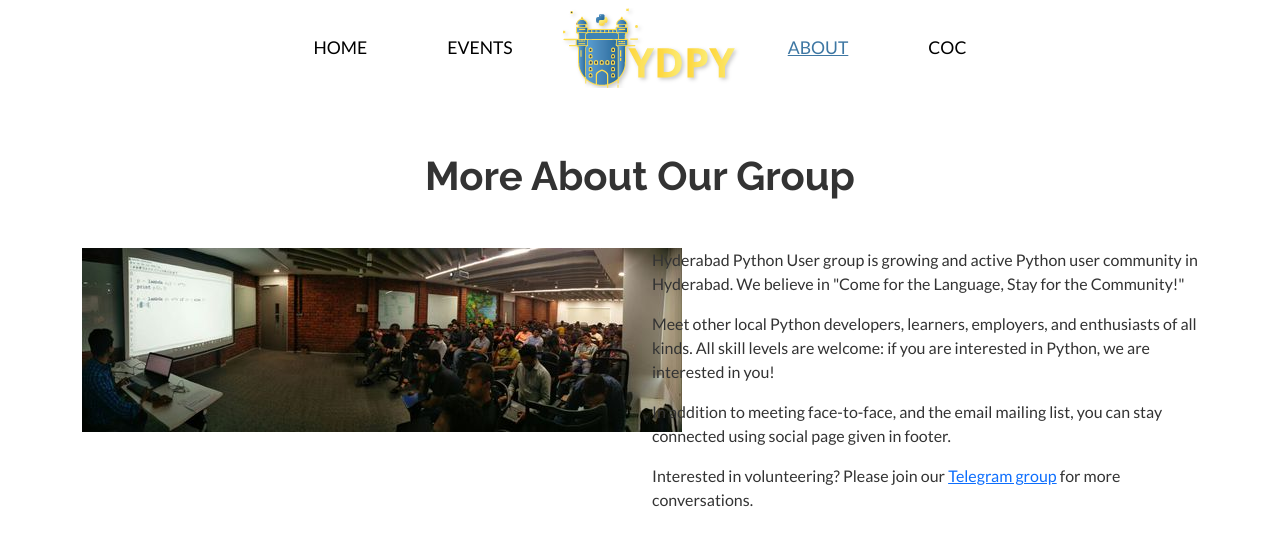
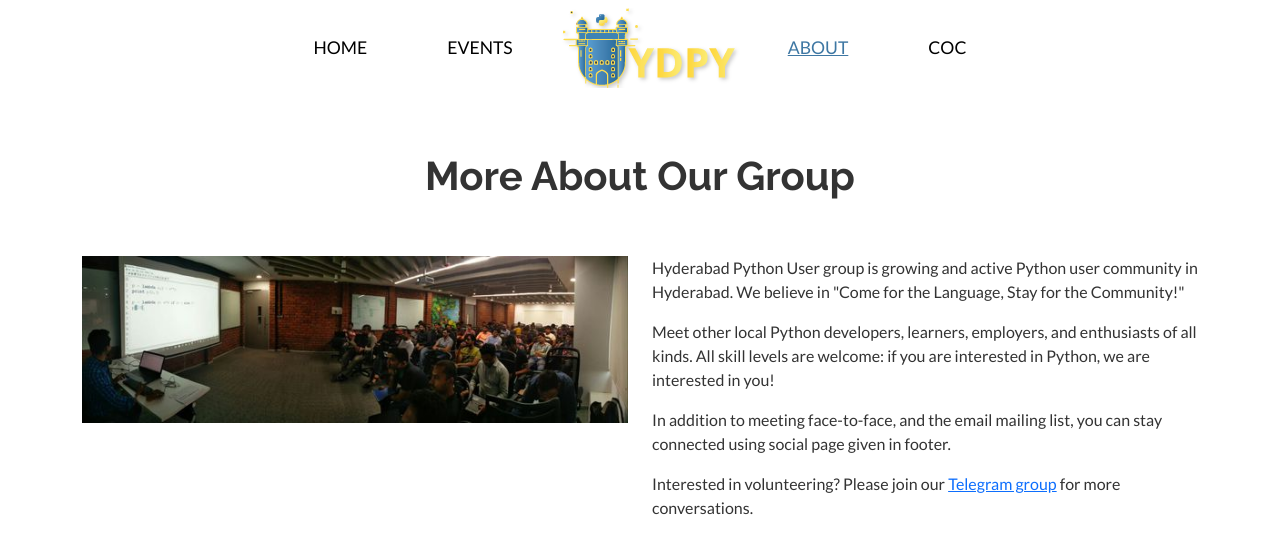
Before and after one commit to HydPy/HydPy, a Jekyll site: the page built from about.html, in a window 1280 px wide. Shown: the top 540 px of the page. Built offline with Jekyll 4.4.1, drawn with Linux system fonts in a browser that asks for light colours; grey boxes are pictures that could not be loaded.

Commit message:
Resolve text/image overlap on about page and instagram social

```diff
--- a/_config.yml
+++ b/_config.yml
@@ -39,6 +39,8 @@ social:
     url: https://t.me/HydPy
   - title: linkedin
     url: https://www.linkedin.com/company/hydpy/
+  - title: instagram
+    url: https://www.instagram.com/hydpython/
 
 # Postal address (add as many lines as necessary). Shown in footer and on Contact page.
 email: hydpy@python.org
--- a/about.html
+++ b/about.html
@@ -7,10 +7,10 @@ permalink: /about/
 <div class="container mtb">
     <div class="row">
         <h1 class="text-center my-5">More About Our Group</h1>
-        <div class="col-lg-6">
-            <img class="img-responsive" src="{{ '/assets/img/python_group.jpg' | prepend: site.baseurl }}" alt="">
+        <div class="col-lg-6 pt-2">
+            <img class="img-fluid" src="{{ '/assets/img/python_group.jpg' | prepend: site.baseurl }}" alt="Photo of a meetup showing a speaker delivering a session.">
         </div>
-        <div class="col-lg-6">
+        <div class="col-lg-6 pt-2">
             <p>Hyderabad Python User group is growing and active Python user community in Hyderabad. We believe in "Come for the Language, Stay for the Community!" </p>
             <p>Meet other local Python developers, learners, employers, and enthusiasts of all kinds. All skill levels are welcome: if you are interested in Python, we are interested in you!</p>
             <p>In addition to meeting face-to-face, and the email mailing list, you can stay connected using social page given in footer.</p>
```
